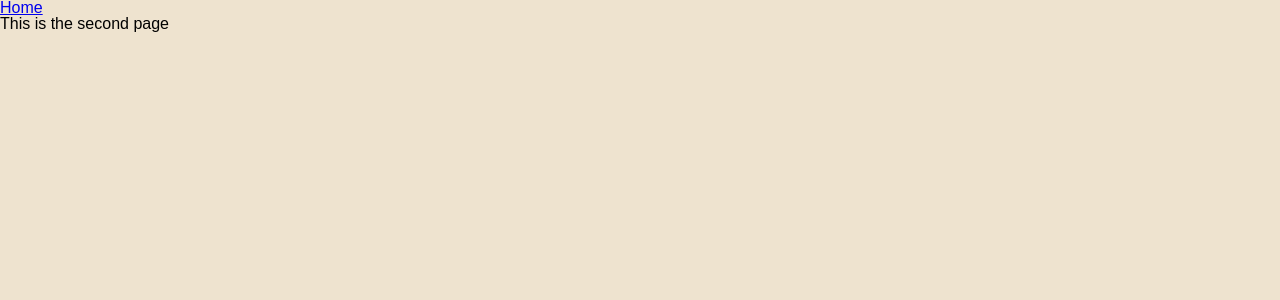
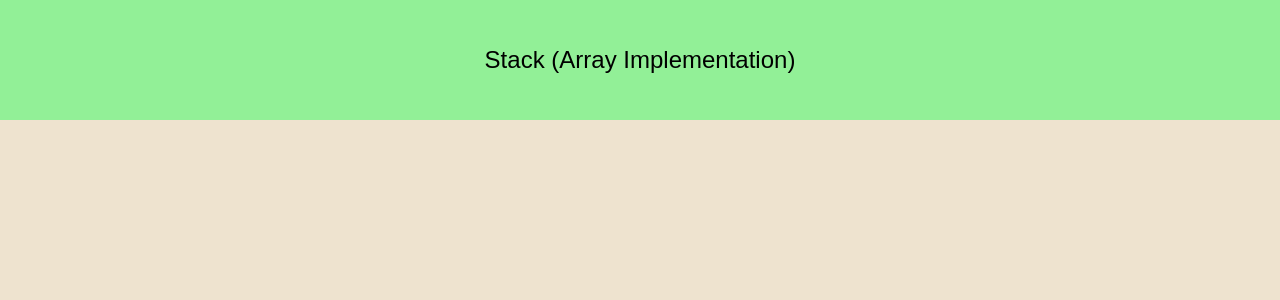
Before and after one commit to mallorysmith64/dsa-visualizer, a React (Create React App) app: page /2 in a window 1280 px wide. Shown: the top 300 px of the page. Built offline with nearby package versions, Linux system fonts and the light colour scheme.

Commit message:
added header to page2, removed home link

```diff
--- a/src/App.jsx
+++ b/src/App.jsx
@@ -1,6 +1,6 @@
 import 'react-hot-loader'
 import React from 'react'
-import { BrowserRouter as Router, Route, Switch, Link } from 'react-router-dom'
+import { BrowserRouter as Router, Route, Switch } from 'react-router-dom'
 import Page2 from './pages/Page2'
 import Page3 from './pages/Page3'
 import Page4 from './pages/Page4'
@@ -11,7 +11,6 @@ function App() {
   return (
     <>
       <Router>
-      <Link to="/">Home</Link>
         <Switch>
           <Route exact path="/" component={HomePage}></Route>
           <Route exact path="/2" component={Page2}></Route>
--- a/src/index.css
+++ b/src/index.css
@@ -26,3 +26,12 @@ body {
   padding:4em;
   border-radius: 0.8em;
 }
+
+/* second page */
+.header {
+  padding: 2em;
+  text-align: center;
+  background: rgb(146, 240, 151);
+  color: black;
+  font-size: 1.5em;
+  }
--- a/src/pages/Page2.jsx
+++ b/src/pages/Page2.jsx
@@ -1,7 +1,11 @@
 import React from 'react'
 
 function Page2() {
-  return <div>This is the second page</div>
+  return (
+    <section className="header">
+      <header>Stack (Array Implementation)</header>
+    </section>
+  )
 }
 
 export default Page2
```
